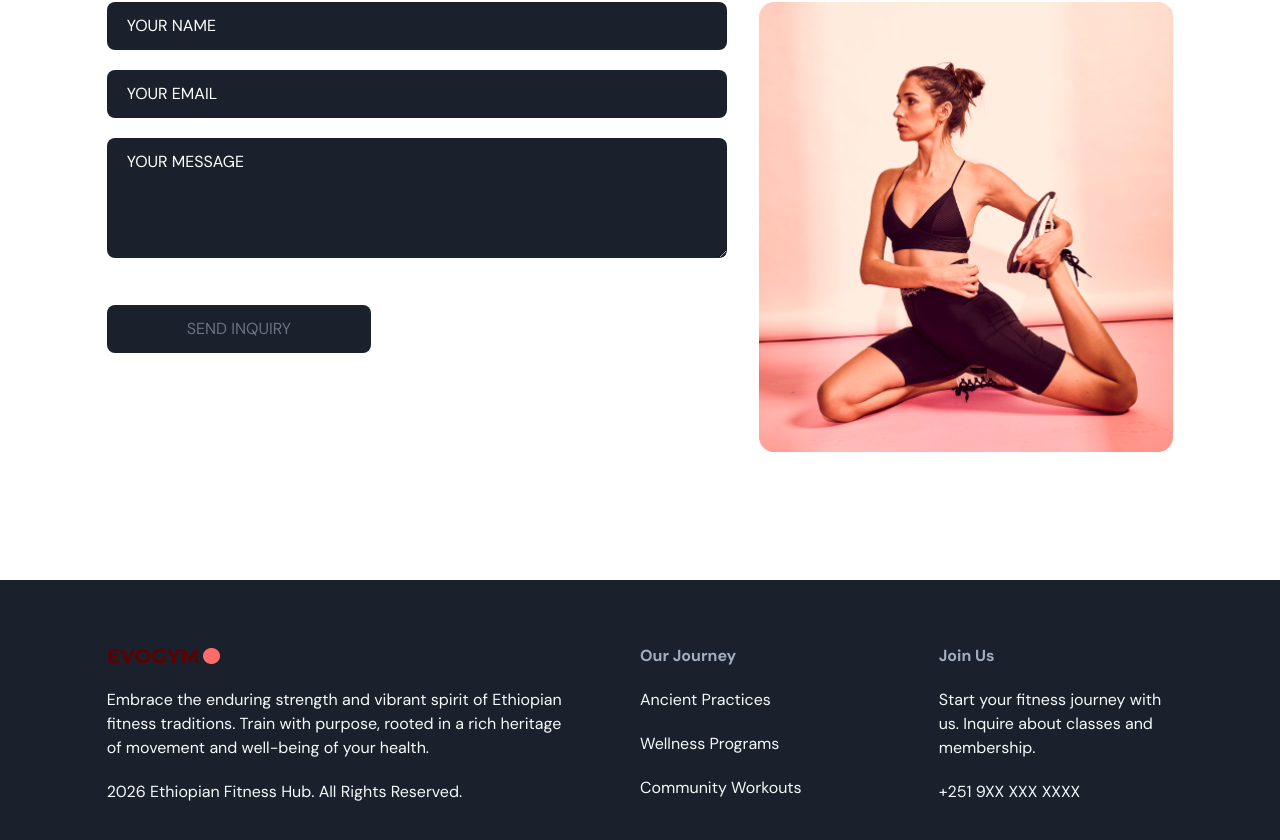
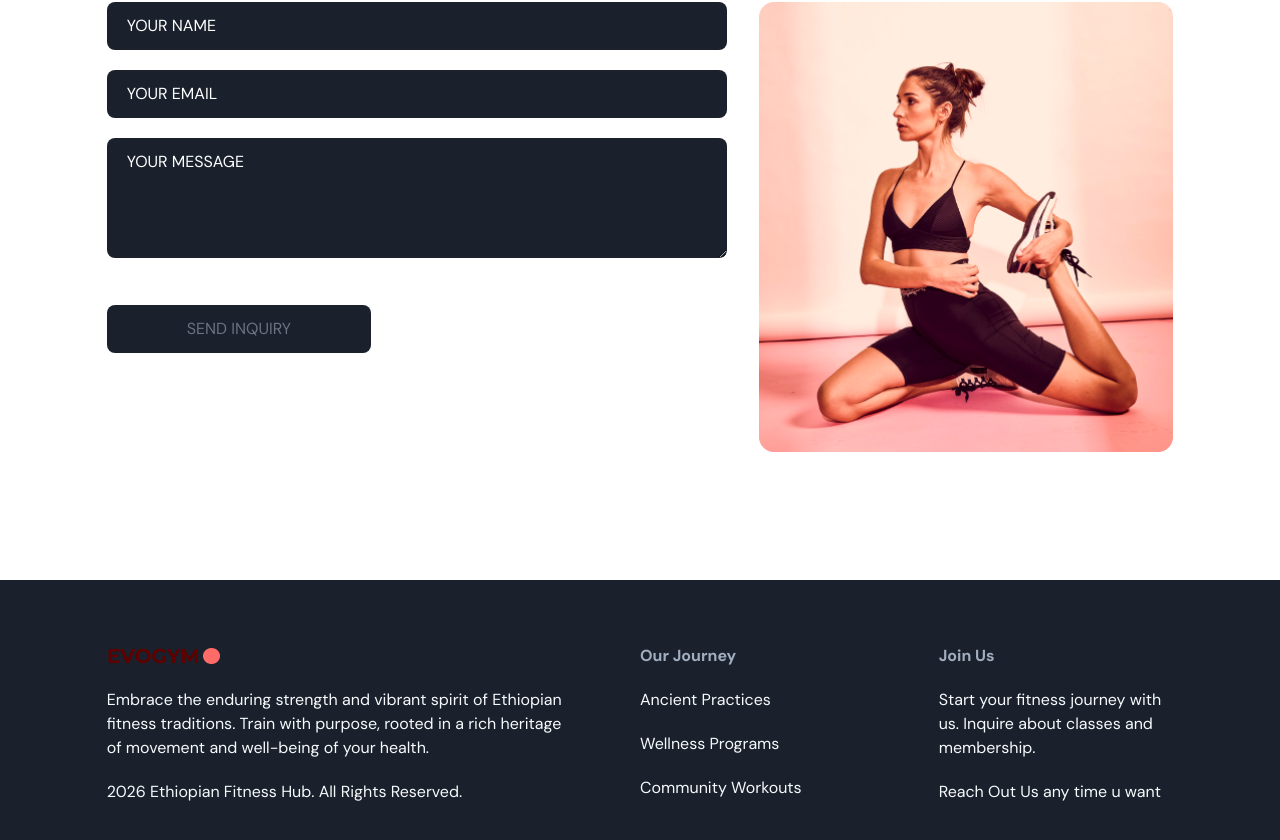
Before and after one commit to SimretAbebe/ethio-fitness, a React (Vite) app: page / in a window 1280 px wide. Shown: the part 3332-4172 px from the top of the page. Built offline with nearby package versions, Linux system fonts and the light colour scheme.

Commit message:
chnaging footers

```diff
--- a/src/scenes/footer/index.tsx
+++ b/src/scenes/footer/index.tsx
@@ -21,7 +21,7 @@ const Footer = () => {
         <div className="mt-16 basis-1/4 md:mt-0">
           <h4 className="font-bold text-mono-accent">Join Us</h4>
           <p className="my-5">Start your fitness journey with us. Inquire about classes and membership.</p>
-          <p>+251 9XX XXX XXXX</p>
+          <p>Reach Out Us any time u want</p>
         </div>
       </div>
     </footer>
```
